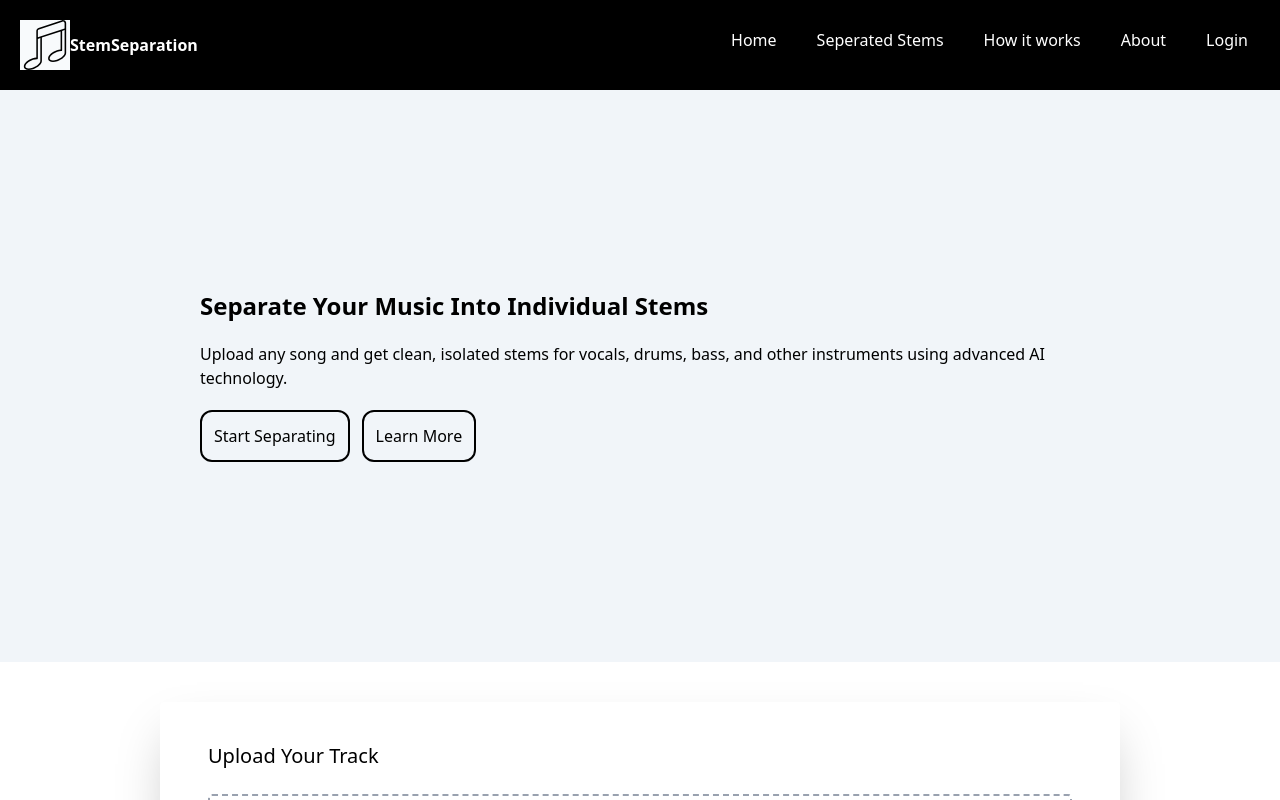
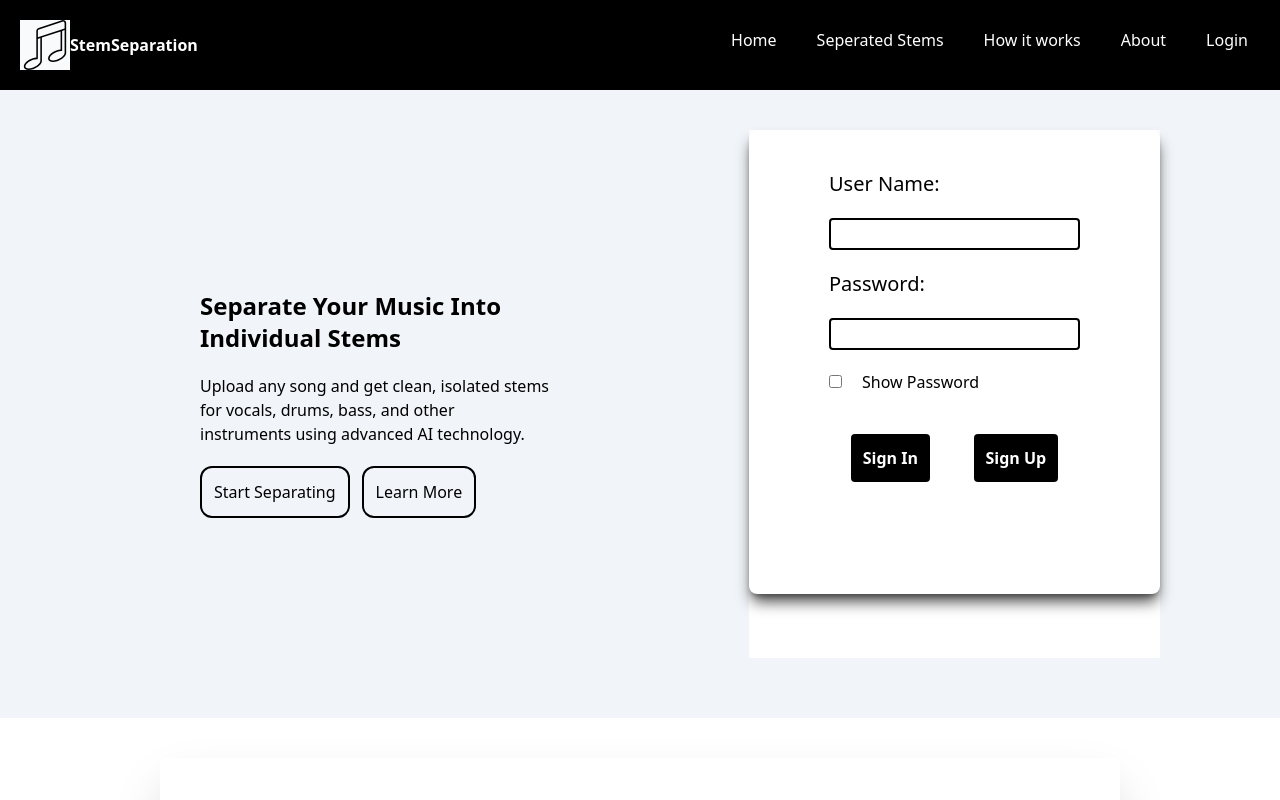
Before and after one commit to Karthikkuddigana/StemSeparationFrontEnd, a Next.js app: page / in a window 1280 px wide. Shown: the top 800 px of the page. Built offline with nearby package versions, Linux system fonts and the light colour scheme.

Commit message:
Added Login component to landing page

```diff
--- a/app/login/page.jsx
+++ b/app/login/page.jsx
@@ -2,6 +2,9 @@ import React from 'react'
 import Login from '@/components/Login'
 export default function LoginPage() {
   return (
-    <Login></Login>
+    <div className='mt-25'>
+
+      <Login></Login>
+    </div>
   )
 }
--- a/components/LandingIntro.jsx
+++ b/components/LandingIntro.jsx
@@ -1,20 +1,25 @@
 import React from 'react'
 import Link from 'next/link'
-
+import Login from './Login'
 export default function LandingIntro() {
   return (
-    <div className='flex p-50 bg-slate-100'>
-    <div className=''>
-        <div className='text-2xl font-bold'>Separate Your Music Into Individual  Stems</div>
-        <div className='mt-5 mb-5'>Upload any song and get clean, isolated stems for vocals, drums, bass, and other instruments using advanced AI technology.</div>
-        <div className='flex'>
-            <div className='p-3 border-black border-2 rounded-xl hover:bg-black hover:text-white transition-all ease-in-out'>
-                <Link href="#Upload">Start Separating</Link></div>
-            <div className='p-3 ml-3 border-black border-2 rounded-xl hover:bg-black hover:text-white transition-all ease-in-out'>
-                <Link href="#Upload">Learn More</Link></div>
+    <div className='flex bg-slate-100'>
+        <div className='p-50'>
+            <div className='text-2xl font-bold'>Separate Your Music Into Individual  Stems</div>
+            <div className='mt-5 mb-5'>Upload any song and get clean, isolated stems for vocals, drums, bass, and other instruments using advanced AI technology.</div>
+            <div className='flex'>
+                <Link href="#Upload"><div className='p-3 border-black border-2 rounded-xl hover:bg-black hover:text-white transition-all ease-in-out'>
+                    Start Separating</div></Link>
+               <Link href="#Upload"> <div className='p-3 ml-3 border-black border-2 rounded-xl hover:bg-black hover:text-white transition-all ease-in-out'>
+                    Learn More</div></Link>
+            </div>
         </div>
-    </div>
-    {/* <Login></Login> */}
+        <div className='flex-col justify-center items-center mr-30 mt-10 mb-15 bg-white'>
+            <div className='bg-slate-100 hidden'>1</div>
+            <div>
+                <Login></Login>
+            </div>
+        </div>
     </div>
 
 
--- a/components/Login.jsx
+++ b/components/Login.jsx
@@ -60,21 +60,21 @@ export default function Login() {
 
 
     return (
-        <div className='w-screen flex items-center justify-center mb-25'>
-            <div className='p-5 rounded-lg w-1/4 h-100 flex flex-col gap-5 justify-center shadow-lg shadow-neutral-700 mt-25'>
-                <div className='ml-20 text-xl'>
+        <div className='flex items-center justify-center'>
+            <div className='pl-20 pr-20 pt-10 pb-10 rounded-lg  flex flex-col gap-5 justify-center shadow-lg shadow-neutral-700'>
+                <div className='text-xl'>
                     <label htmlFor="username">User Name:</label>
                 </div>
-                <div className='ml-20'>
+                <div className=''>
                     <input onChange={UserNameChangeHandler} className='px-2 h-8 rounded border-2 focus:scale-110 transition-all ease-in-out' type="text" name='username' id='username' />
                 </div>
-                <div className='ml-20 text-xl'>
+                <div className='text-xl'>
                     <label htmlFor="password">Password:</label>
                 </div>
-                <div className='ml-20'>
+                <div className=''>
                     <input onChange={PasswordChangeHandler} className='px-2 h-8 rounded border-2 focus:scale-110 transition-all ease-in-out' type="password" name="password" id="password" />
                 </div>
-                <div className='ml-20 cursor-pointer'>
+                <div className='cursor-pointer'>
                     <input id='showPassword' className='cursor-pointer' type="checkbox" />
                     <label htmlFor="showPassword" className='ml-5 cursor-pointer'>Show Password</label>
                 </div>
@@ -87,7 +87,7 @@ export default function Login() {
                     </button>
                 </div>
 
-                <div className="flex justify-center mt-3 border-amber-400 bg-blue-600">
+                <div className="flex justify-center mt-3 border-amber-400">
                     <GoogleLogin onSuccess={handleGoogleSuccess} onError={handleGoogleFailure} />
                 </div>
             </div>
```
